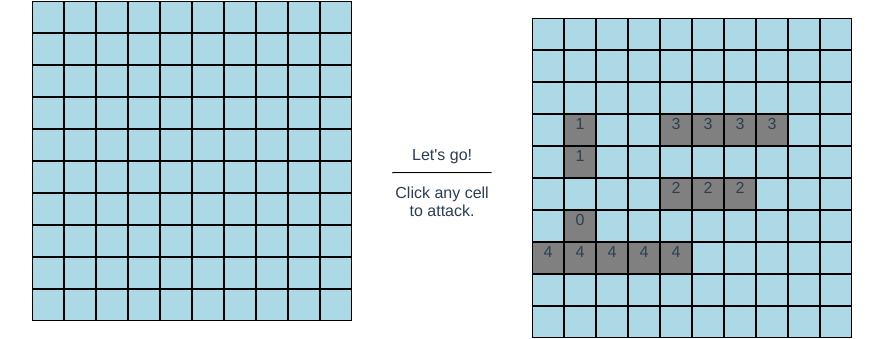
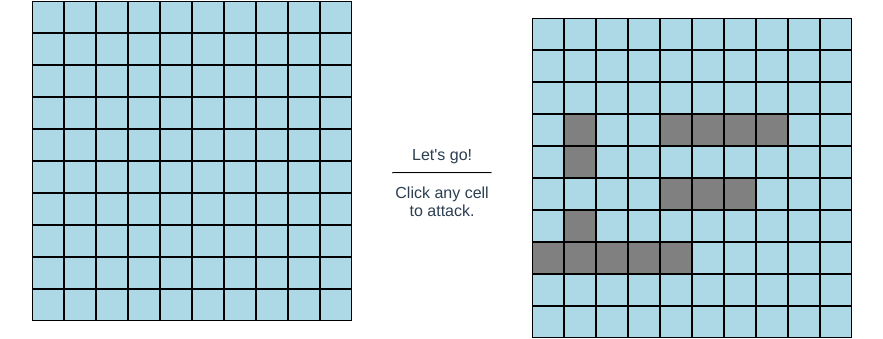
Before and after one commit to ranmaru22/battleship, a Vue app: page / in a window 1280 px wide. Shown: the part 127-466 px from the top of the page, without its empty margins (198-1081 px from the left). Built offline with nearby package versions, Linux system fonts and the light colour scheme.

Commit message:
removed debug code

```diff
--- a/src/components/gameboard.vue
+++ b/src/components/gameboard.vue
@@ -28,7 +28,7 @@
           :class="hasShip(i, j, 2) && 'set-ship'"
           v-for="(cell, j) in row"
           :key="`ec${j}`"
-        >{{cell === -1 ? "" : cell}}</span>
+        ></span>
       </div>
     </div>
   </div>
```
